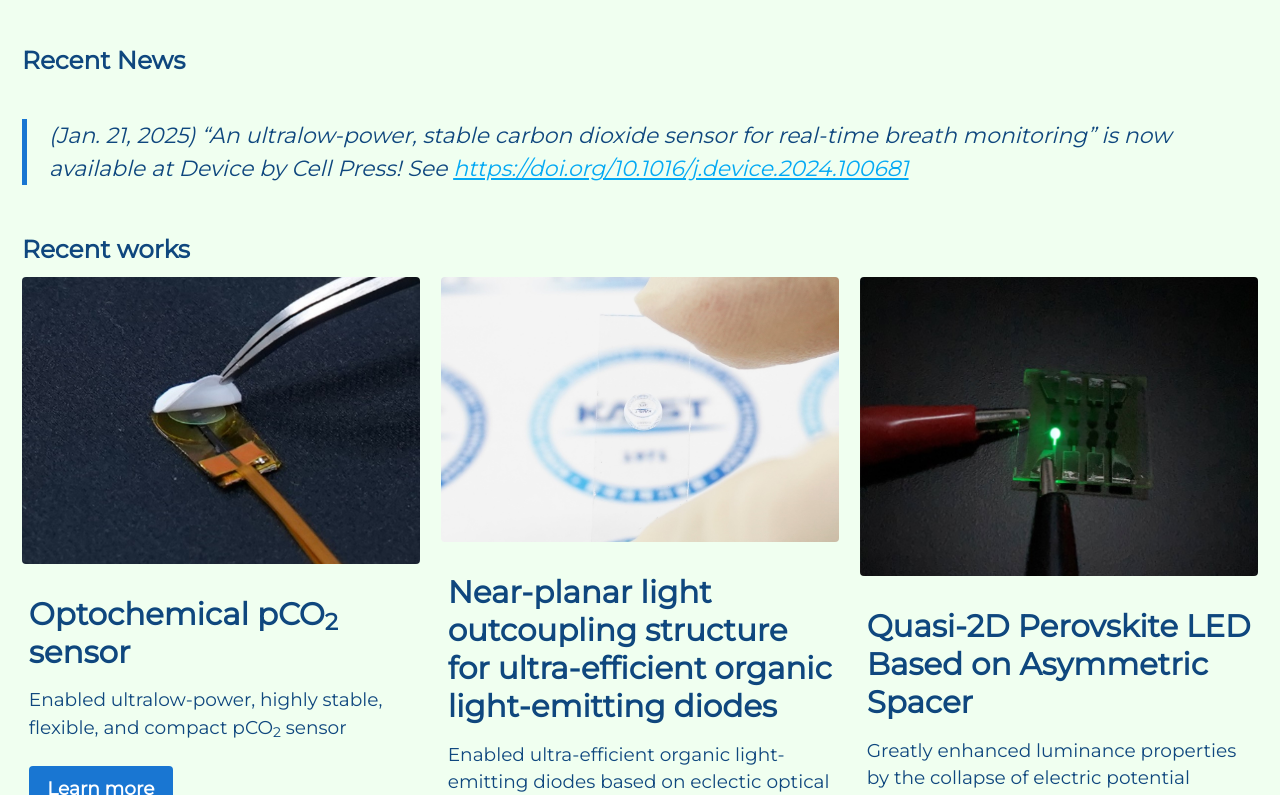
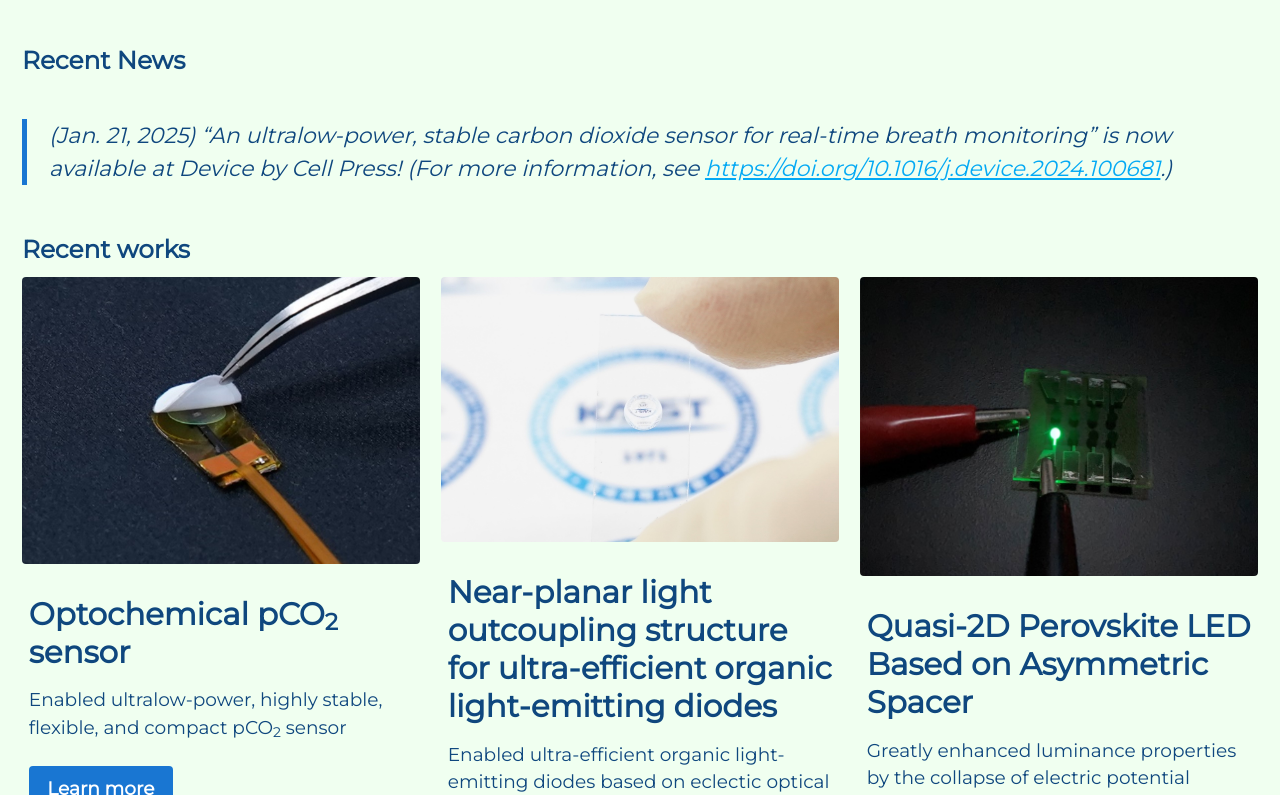
Before and after one commit to mj3259/mj3259.github.io, a Jekyll site: the page built from index.md, in a window 1280 px wide and 900 px high, scrolled down 443 px, cut to the strip 105-900 px from the top of the window. Built offline with Jekyll 4.4.1, drawn with Linux system fonts in a browser that asks for light colours; cached includes are drawn as plain includes.

Commit message:
Update index.md

```diff
--- a/index.md
+++ b/index.md
@@ -59,7 +59,7 @@
 
 ### Recent News
 
-> (Jan. 21, 2025) "An ultralow-power, stable carbon dioxide sensor for real-time breath monitoring" is now available at *Device* by Cell Press! See [https://doi.org/10.1016/j.device.2024.100681](https://doi.org/10.1016/j.device.2024.100681)
+> (Jan. 21, 2025) "An ultralow-power, stable carbon dioxide sensor for real-time breath monitoring" is now available at *Device* by Cell Press! (For more information, see [https://doi.org/10.1016/j.device.2024.100681](https://doi.org/10.1016/j.device.2024.100681).)
 
 
 
```
